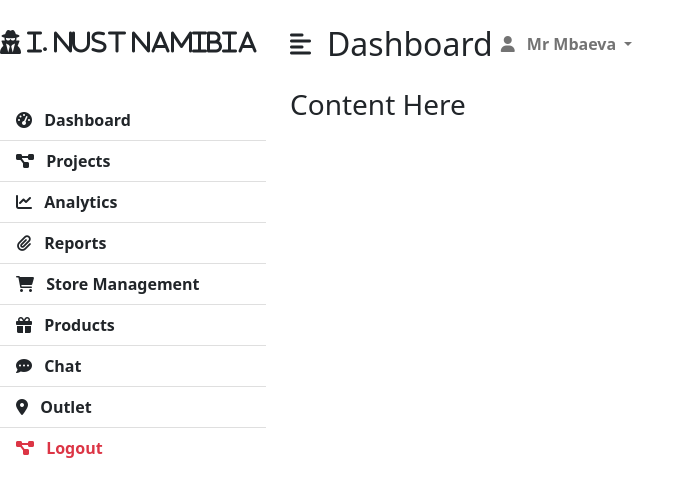
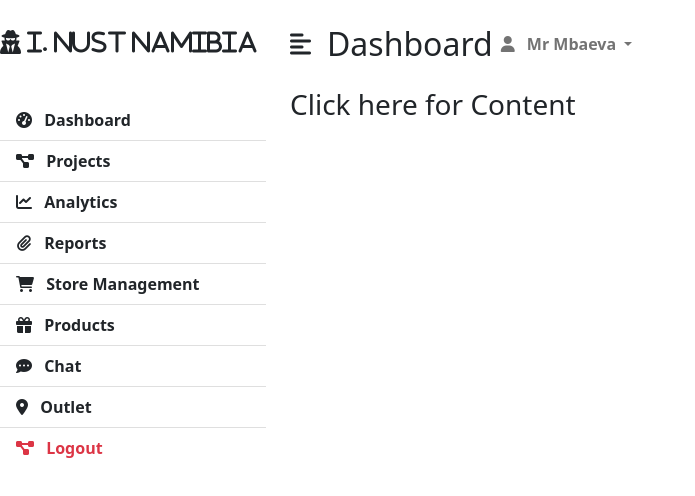
Before and after one commit to kuchbestylin/Light-Staff-Workload-Management-System, a plain HTML site: page index.html in a window 1280 px wide. Shown: the whole page, without its empty margins (0-695 px from the left). Drawn offline with nearby package versions, Linux system fonts and the light colour scheme.

Commit message:
Update index.html

```diff
--- a/index.html
+++ b/index.html
@@ -5,7 +5,7 @@
     <meta http-equiv="X-UA-Compatible" content="IE=edge">
     <meta name="viewport" content="width=device-width, initial-scale=1.0">
     <link rel="stylesheet" href="https://cdnjs.cloudflare.com/ajax/libs/font-awesome/6.2.0/css/all.min.css" integrity="sha512-xh6O/CkQoPOWDdYTDqeRdPCVd1SpvCA9XXcUnZS2FmJNp1coAFzvtCN9BmamE+4aHK8yyUHUSCcJHgXloTyT2A==" crossorigin="anonymous" referrerpolicy="no-referrer" />
-    <link rel="stylesheet" href="	https://cdn.jsdelivr.net/npm/bootstrap@5.2.2/dist/css/bootstrap.min.css">
+    <link rel="stylesheet" href="https://cdn.jsdelivr.net/npm/bootstrap@5.2.2/dist/css/bootstrap.min.css">
     <!-- CSS only -->
 <link href="https://cdn.jsdelivr.net/npm/bootstrap@5.2.2/dist/css/bootstrap.min.css" rel="stylesheet" integrity="sha384-Zenh87qX5JnK2Jl0vWa8Ck2rdkQ2Bzep5IDxbcnCeuOxjzrPF/et3URy9Bv1WTRi" crossorigin="anonymous">
     <title>Namibia University of Science and Technology</title>
@@ -81,7 +81,7 @@
             </div>
         </nav>
         <div class="container-fluid px-4">
-            <h3>Content Here</h3>
+            <h3>Click here for Content </h3>
         </div>
     </div>
 </div>
```
